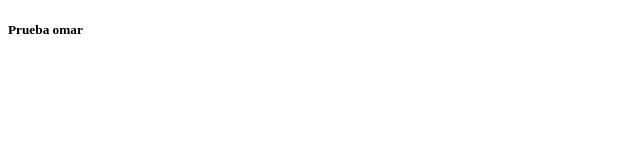
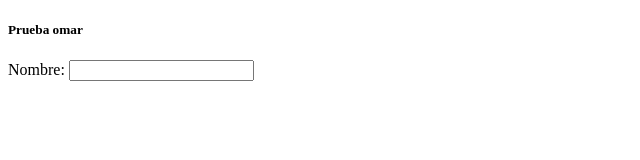
Before and after one commit to KHALEDNOAMAN/proyecto1_siicsa, a plain HTML site: page omar/index.html in a window 1280 px wide. Shown: the whole page, without its empty margins (0-640 px from the left). Drawn offline with Linux system fonts and the light colour scheme.

Commit message:
se agrega campo input

```diff
--- a/omar/index.html
+++ b/omar/index.html
@@ -9,6 +9,8 @@
 <body>
     <div>
         <h5>Prueba omar</h5>
+        <label for="nombre">Nombre:</label>
+        <input type="text" name="nombre">
     </div>
 </body>
 </html>
```
